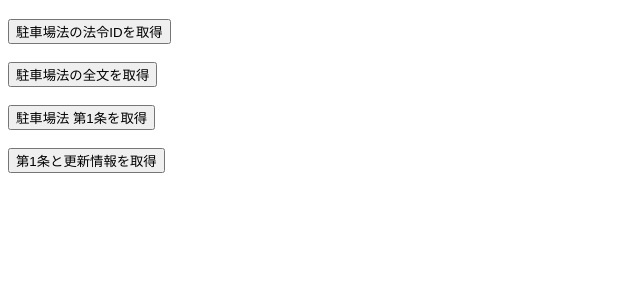
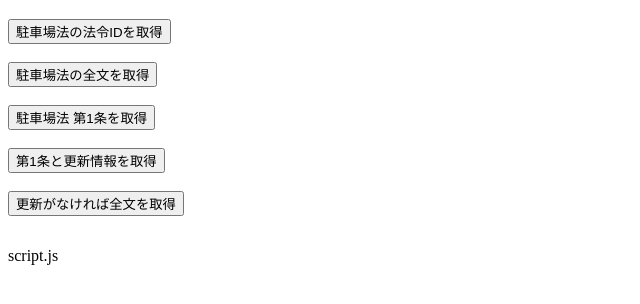
Before and after one commit to akaao1/hourei-proxy, a website: page index.html in a window 1280 px wide. Shown: the part 70-374 px from the top of the page, without its empty margins (0-640 px from the left). Drawn offline with Linux system fonts and the light colour scheme.

Commit message:
Add button to fetch full law if no updates

```diff
--- a/index.html
+++ b/index.html
@@ -11,8 +11,11 @@
   <button onclick="getLawFullText()">駐車場法の全文を取得</button><br><br>
   <button onclick="getLawArticle()">駐車場法 第1条を取得</button><br><br>
   <button onclick="getLawArticleWithUpdateCheck()">第1条と更新情報を取得</button><br><br>
+  <button onclick="getFullLawIfNoUpdate()">更新がなければ全文を取得</button><br><br>
 
   <pre id="result"></pre>
 
   <!-- JavaScriptファイルを正しく読み込む -->
-  <script src="script.js"></script>
+  script.js</script>
+</body>
+</html>
```
